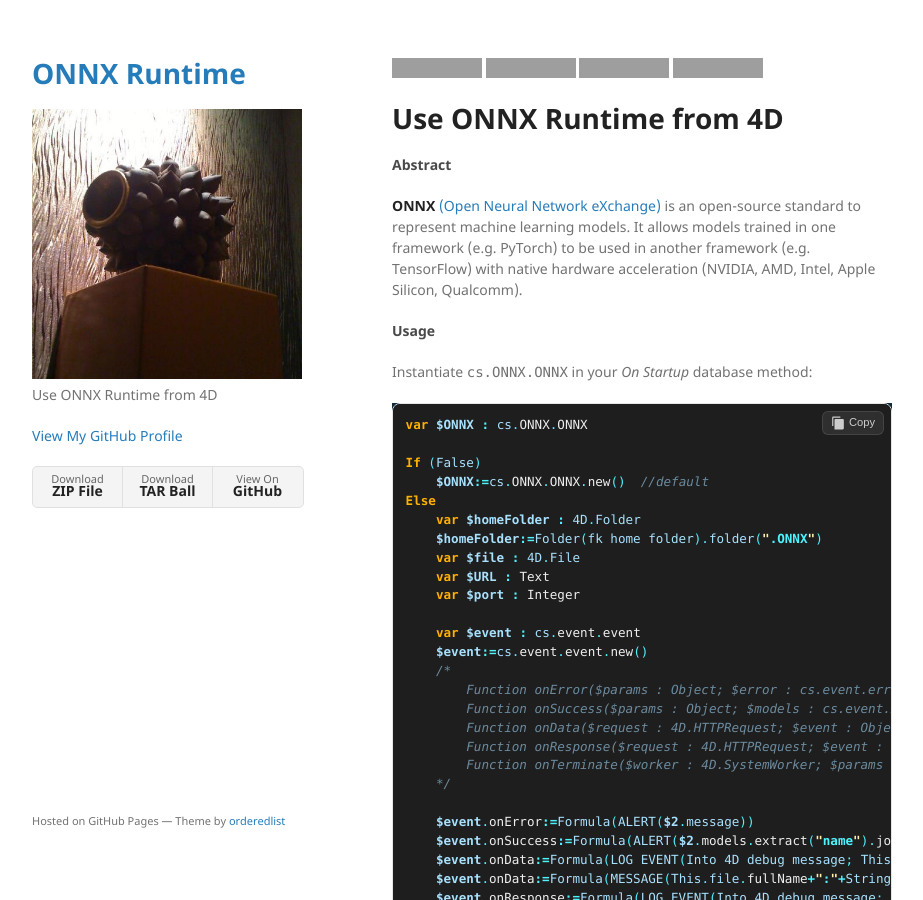
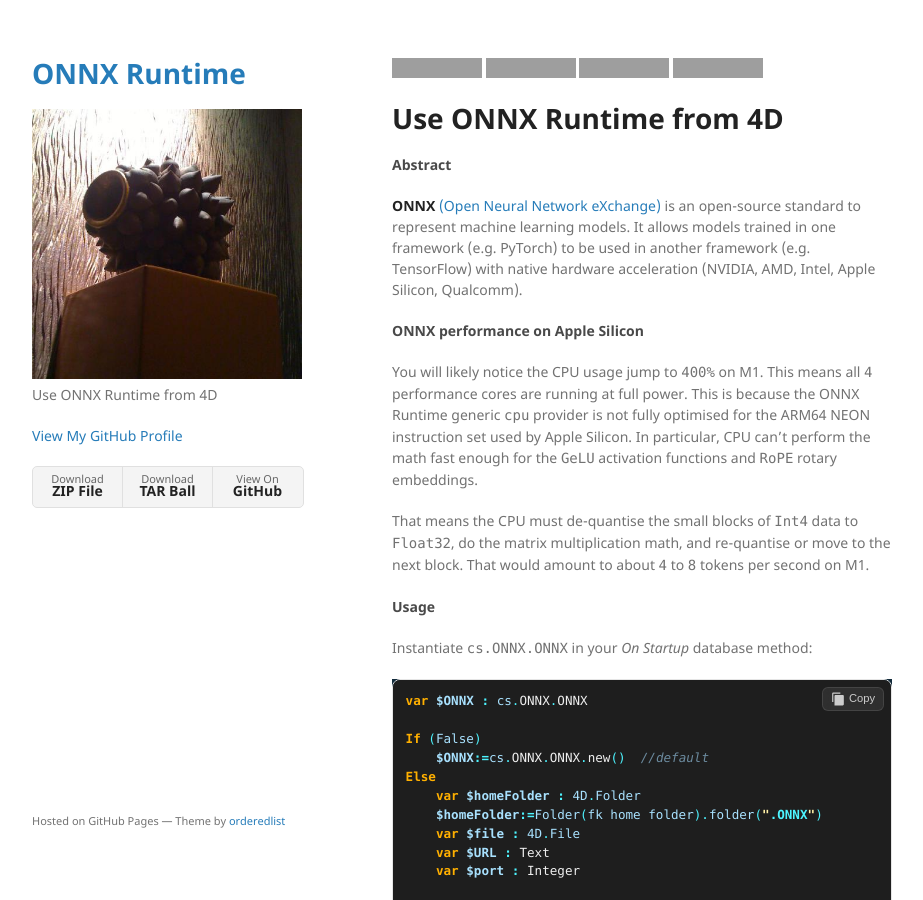
Before and after one commit to miyako/onnx-genai, a Jekyll site: the page built from index.md, in a window 1280 px wide and 900 px high, cut to the strip 0-900 px from the top of the window. Shown: the whole strip, without its empty margins (178-1101 px from the left). Built offline with Jekyll 4.4.1, drawn with Linux system fonts in a browser that asks for light colours; grey boxes are pictures that could not be loaded.

Commit message:
Update index.md

```diff
--- a/index.md
+++ b/index.md
@@ -12,6 +12,12 @@
 #### Abstract
 
 [**ONNX** (Open Neural Network eXchange)](https://github.com/onnx/onnx) is an open-source standard to represent machine learning models. It allows models trained in one framework (e.g. PyTorch) to be used in another framework (e.g. TensorFlow) with native hardware acceleration (NVIDIA, AMD, Intel, Apple Silicon, Qualcomm).
+
+#### ONNX performance on Apple Silicon
+
+You will likely notice the CPU usage jump to `400%` on M1. This means all `4` performance cores are running at full power. This is because the ONNX Runtime generic `cpu` provider is not fully optimised for the ARM64 NEON instruction set used by Apple Silicon. In particular, CPU can't perform the math fast enough for the `GeLU` activation functions and `RoPE` rotary embeddings.
+
+That means the CPU must de-quantise the small blocks of `Int4` data to `Float32`, do the matrix multiplication math, and re-quantise or move to the next block. That would amount to about `4` to `8` tokens per second on M1.
 
 #### Usage
 
```
